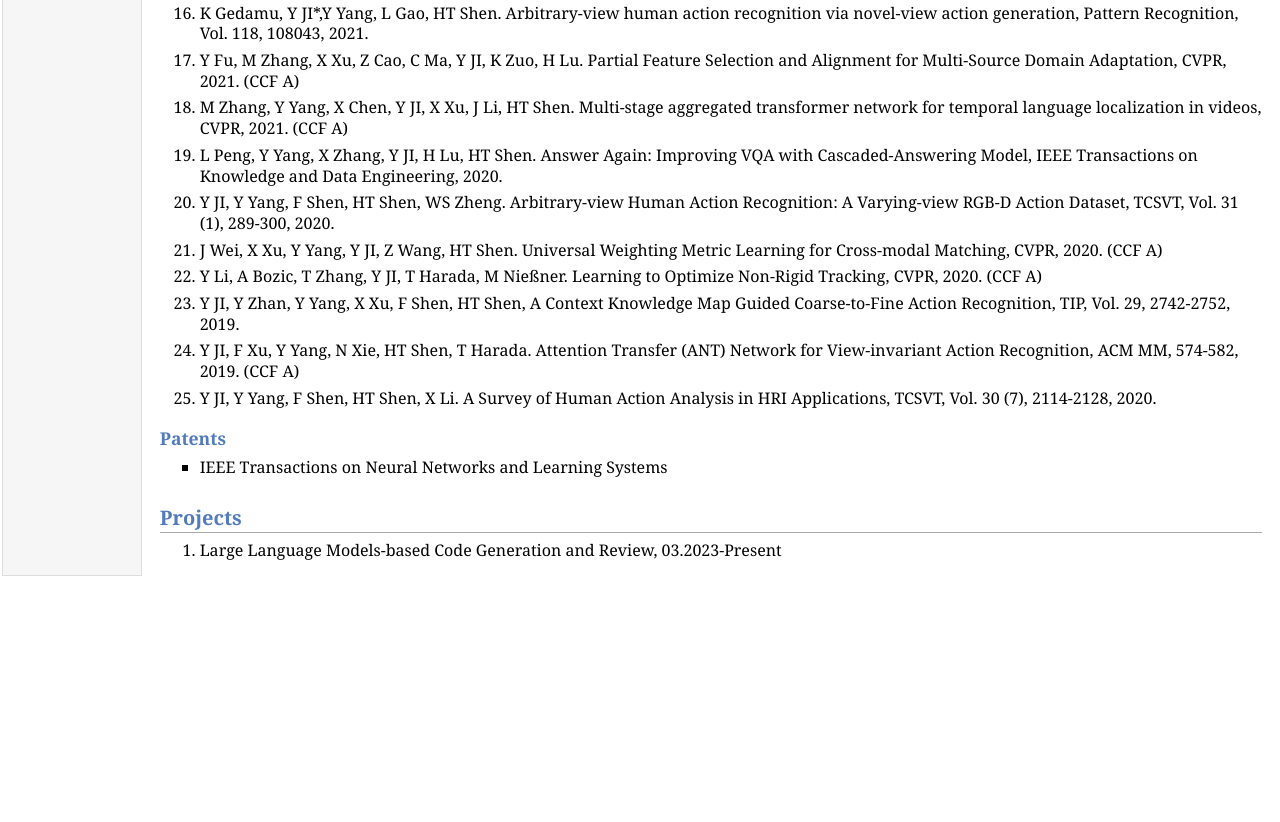
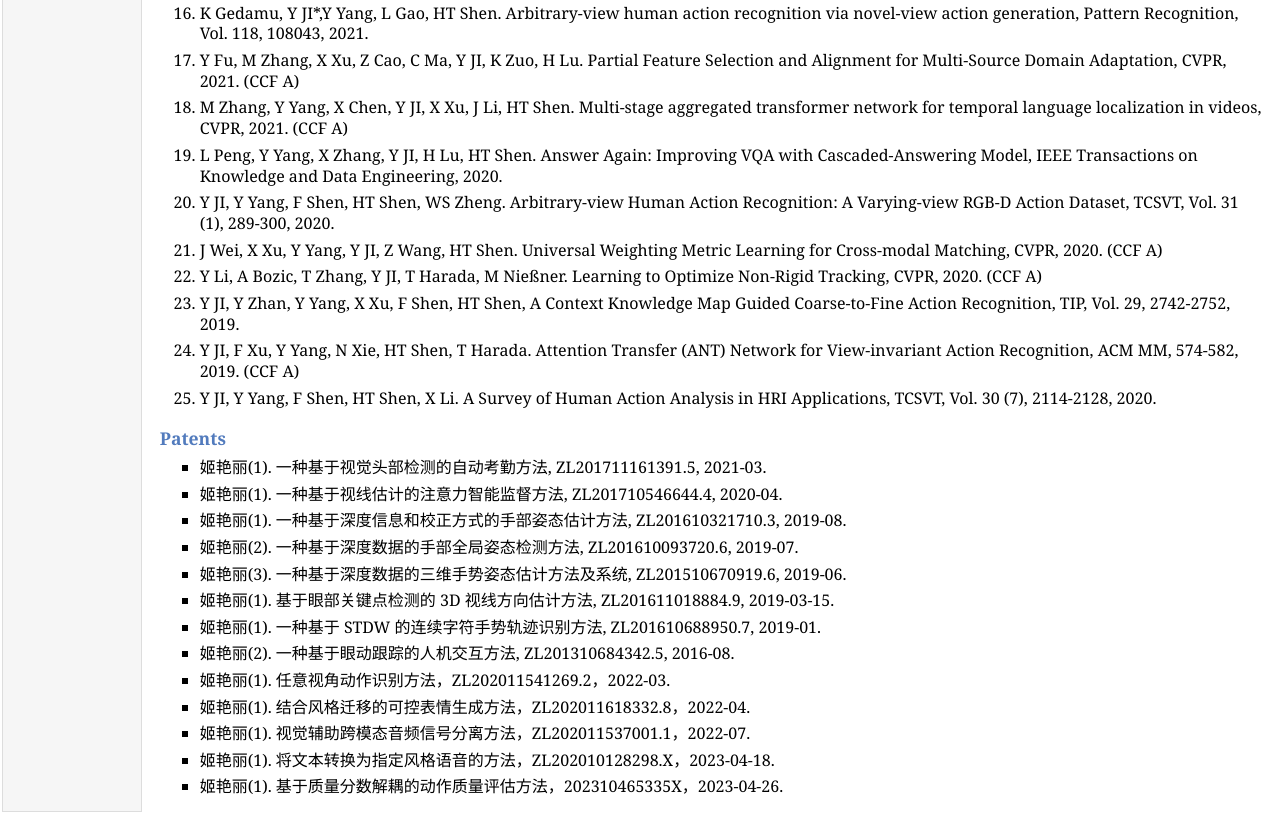
Before and after one commit to Yan-LiJI/Yan-LiJI.github.io, a plain HTML site: page index.html in a window 1280 px wide. Shown: the part 1397-2219 px from the top of the page. Before the commit the page ends 1983 px from the top, so only its background shows below. Drawn offline with Linux system fonts and the light colour scheme.

Commit message:
Update index.html

```diff
--- a/index.html
+++ b/index.html
@@ -100,12 +100,33 @@ E-mail: <a href="mailto:jiyanli82@gmail.com">jiyanli82@gmail.com</a></p>
 </ol>
 <h3>Patents</h3>
 <ul>
-<li><p>IEEE Transactions on Neural Networks and Learning Systems</p>
+<li><p> 姬艳丽(1). 一种基于视觉头部检测的自动考勤方法, ZL201711161391.5, 2021-03.</p>
+</li>
+  <li><p> 姬艳丽(1). 一种基于视线估计的注意力智能监督方法, ZL201710546644.4, 2020-04.</p>
+</li>
+  <li><p> 姬艳丽(1). 一种基于深度信息和校正方式的手部姿态估计方法, ZL201610321710.3, 2019-08.</p>
+</li>
+  <li><p> 姬艳丽(2). 一种基于深度数据的手部全局姿态检测方法, ZL201610093720.6, 2019-07. </p>
+</li>
+  <li><p> 姬艳丽(3). 一种基于深度数据的三维手势姿态估计方法及系统, ZL201510670919.6, 2019-06. </p>
+</li>
+  <li><p> 姬艳丽(1). 基于眼部关键点检测的 3D 视线方向估计方法, ZL201611018884.9, 2019-03-15.</p>
+</li>
+  <li><p> 姬艳丽(1). 一种基于 STDW 的连续字符手势轨迹识别方法, ZL201610688950.7, 2019-01.</p>
+</li>
+  <li><p> 姬艳丽(2). 一种基于眼动跟踪的人机交互方法, ZL201310684342.5, 2016-08.</p>
+</li>
+  <li><p> 姬艳丽(1). 任意视角动作识别方法，ZL202011541269.2，2022-03.</p>
+</li>
+  <li><p> 姬艳丽(1). 结合风格迁移的可控表情生成方法，ZL202011618332.8，2022-04.</p>
+</li>
+   <li><p> 姬艳丽(1). 视觉辅助跨模态音频信号分离方法，ZL202011537001.1，2022-07. </p>
+</li>
+   <li><p> 姬艳丽(1). 将文本转换为指定风格语音的方法，ZL202010128298.X，2023-04-18.</p>
+</li>
+   <li><p> 姬艳丽(1). 基于质量分数解耦的动作质量评估方法，202310465335X，2023-04-26.</p>
 </li>
 </ul>
-<h2>Projects</h2>
-<ol>
-<li><p>Large Language Models-based Code Generation and Review, 03.2023-Present</p></li>
 </td>
 </tr>
 </table>
```
